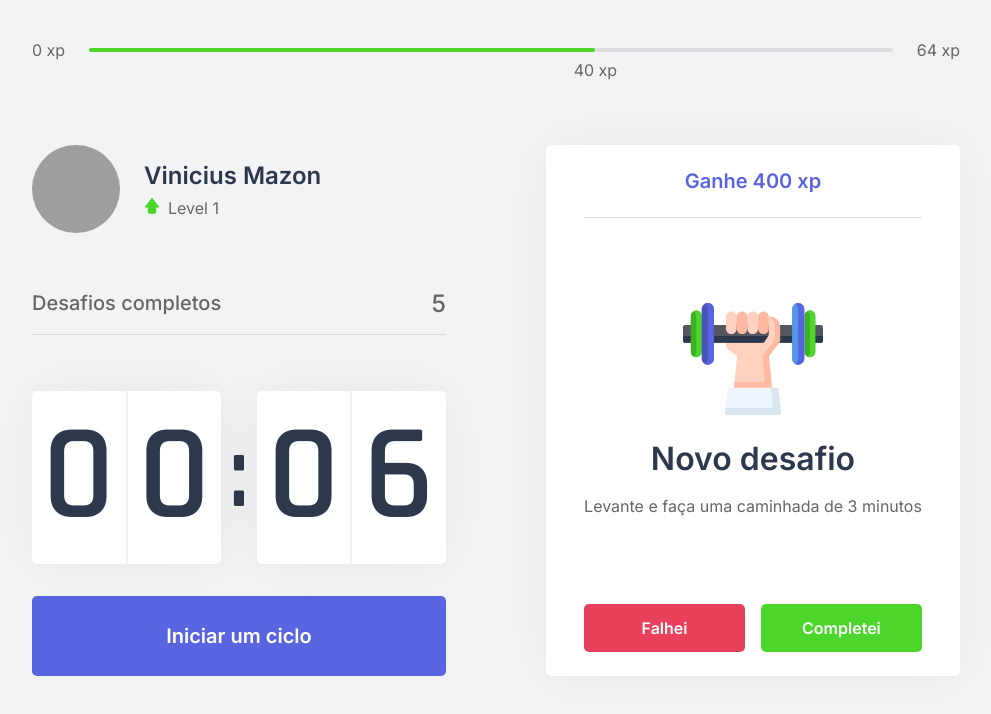
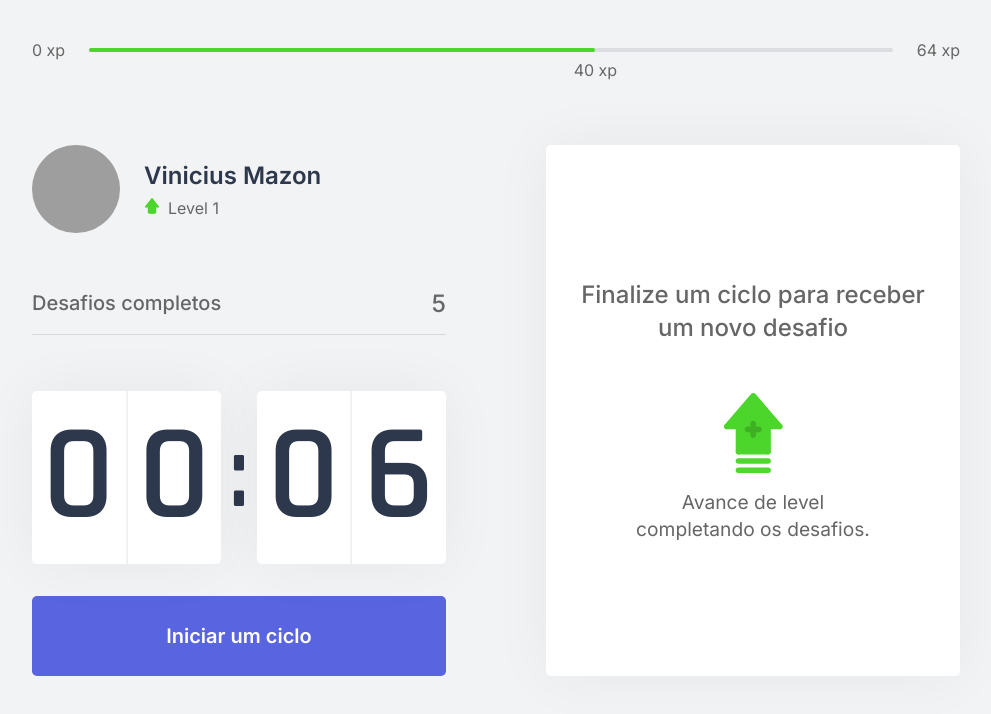
Before and after one commit to ViniciusMazon/nlw4-move-it, a Next.js app: page / in a window 1280 px wide. Shown: the top 714 px of the page, without its empty margins (144-1135 px from the left). Built offline with nearby package versions, Linux system fonts and the light colour scheme; grey boxes are pictures that could not be loaded.

Commit message:
feat: add activeChallenge and resetChallenge feature to the ChallengeBox component

```diff
--- a/src/components/ChallengeBox.tsx
+++ b/src/components/ChallengeBox.tsx
@@ -1,21 +1,34 @@
+import React from 'react';
+
+import { ChallengesContext } from '../contexts/ChallengesContext';
+
 import styles from '../styles/components/ChallengeBox.module.css';
 
 export function ChallengeBox() {
-  const hasActiveChallenge = true;
+  const { activeChallenge, resetChallenge } = React.useContext(
+    ChallengesContext
+  );
 
   return (
     <div className={styles.challengeBoxContainer}>
-      {hasActiveChallenge ? (
+      {activeChallenge ? (
         <div className={styles.challengeActive}>
-          <header>Ganhe 400 xp</header>
+          <header>Ganhe {activeChallenge.amount} xp</header>
 
           <main>
-            <img src="icons/body.svg" />
+            <img src={`icons/${activeChallenge.type}.svg`} />
+
             <strong>Novo desafio</strong>
-            <p>Levante e faça uma caminhada de 3 minutos</p>
+
+            <p>{activeChallenge.description}</p>
           </main>
+
           <footer>
-            <button type="button" className={styles.challengeFailButton}>
+            <button
+              type="button"
+              className={styles.challengeFailButton}
+              onClick={resetChallenge}
+            >
               Falhei
             </button>
             <button type="button" className={styles.challengeSucceededButton}>
```
